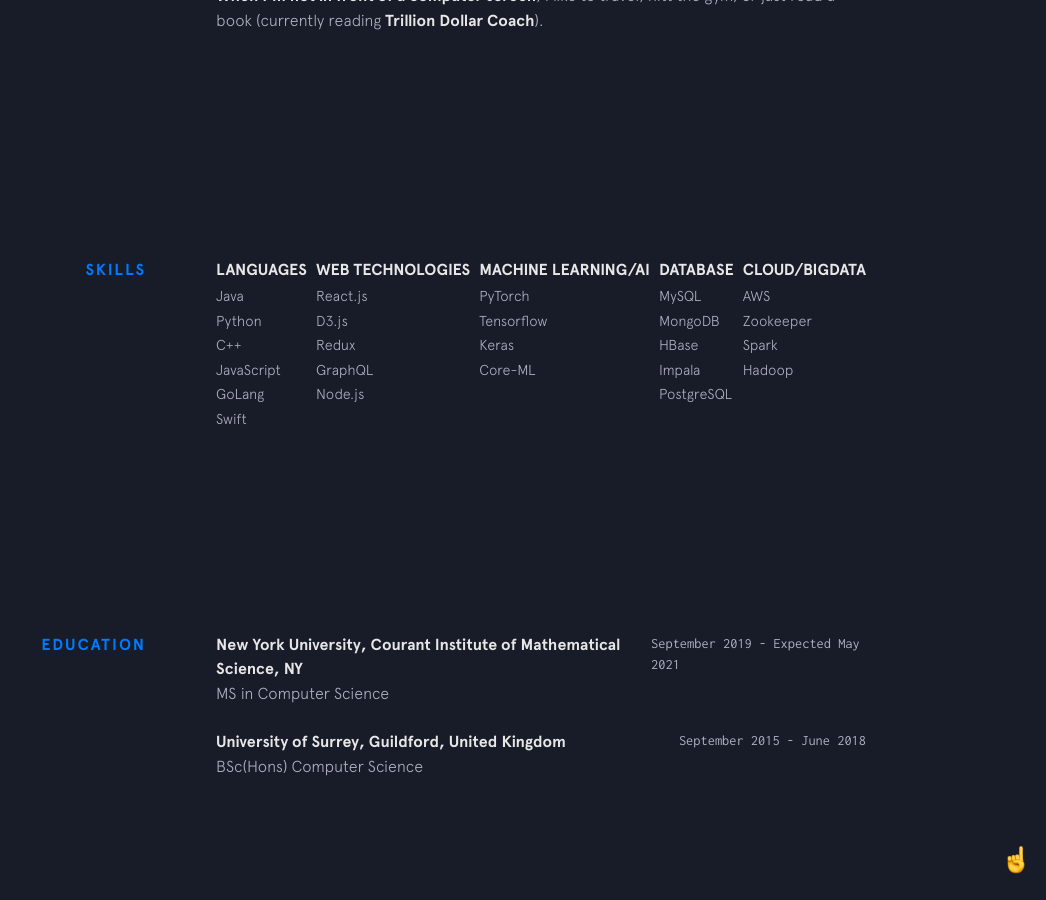
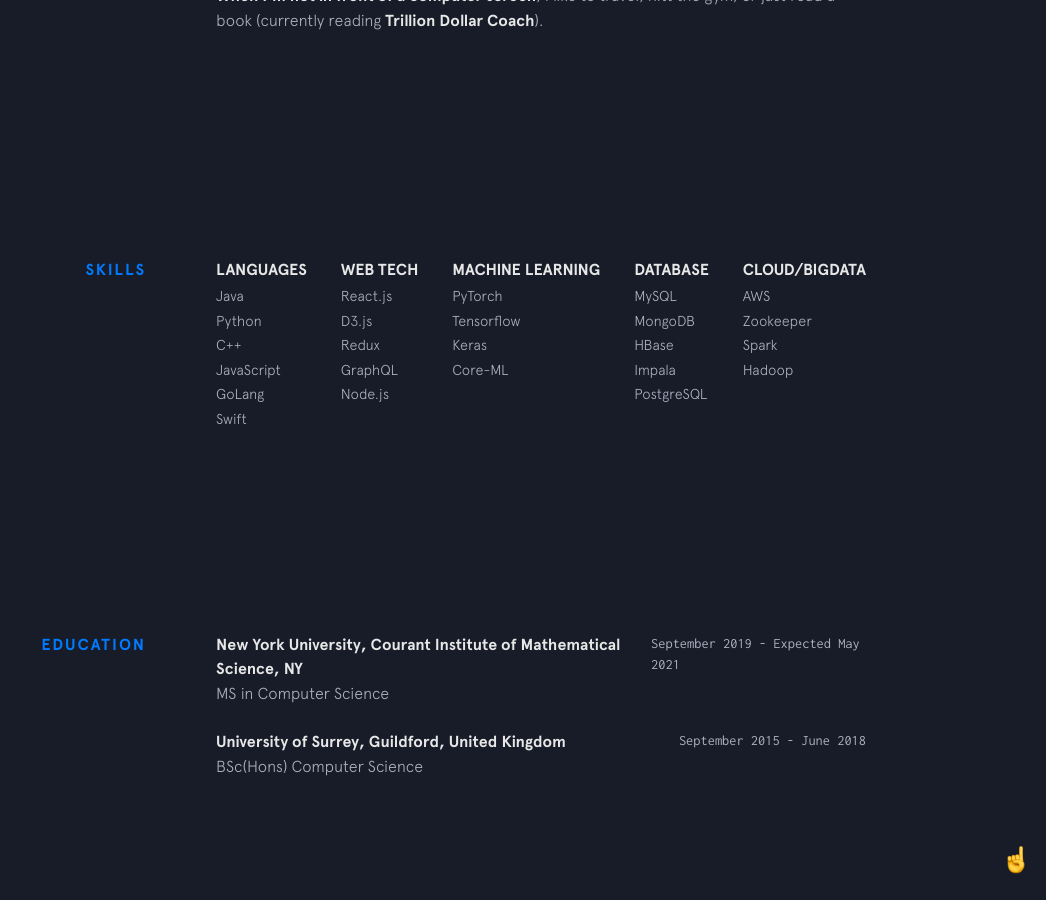
Before and after one commit to mohitnihalani/mohitnihalani.github.io, a Jekyll site: the page built from index.html, in a window 1280 px wide and 900 px high, scrolled down 1362 px. Shown: the whole window, without its empty margins (234-1280 px from the left). Built offline with Jekyll 4.4.1, drawn with Linux system fonts in a browser that asks for light colours; nearby versions of some CDN libraries.

Commit message:
Updated skills

```diff
--- a/_includes/skills.html
+++ b/_includes/skills.html
@@ -12,7 +12,7 @@
         </ul>
       </div>
       <div class="skillz__category">
-        <div class="skillz__category__label">Web Technologies</div>
+        <div class="skillz__category__label">Web Tech</div>
         <ul>
           {% for web in site.data.skills.WebTechnologies %}
           <li class="skillz__category__item">{{web.item}}</li>
@@ -20,7 +20,7 @@
         </ul>
       </div>
       <div class="skillz__category">
-        <div class="skillz__category__label">Machine Learning/AI</div>
+        <div class="skillz__category__label">Machine Learning</div>
         <ul>
           {% for tool in site.data.skills.MachineLearningAI %}
           <li class="skillz__category__item">{{tool.item}}</li>
```
